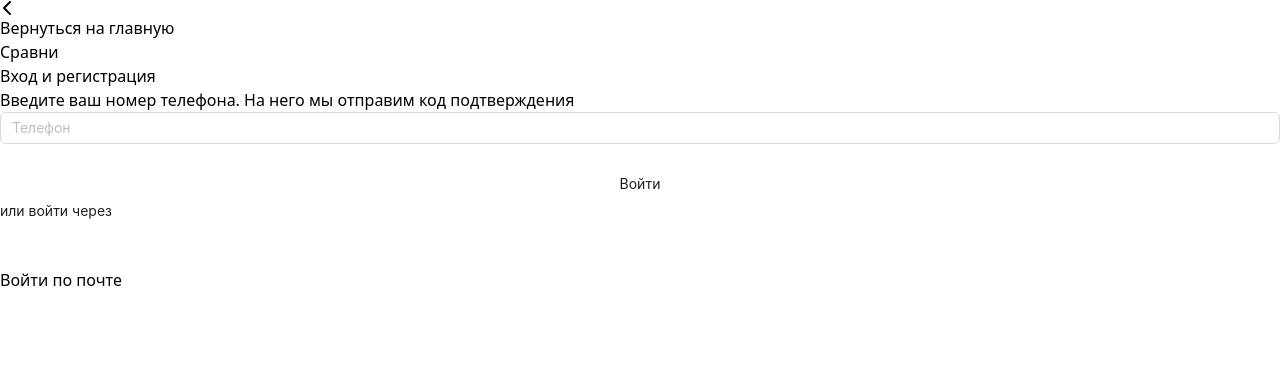
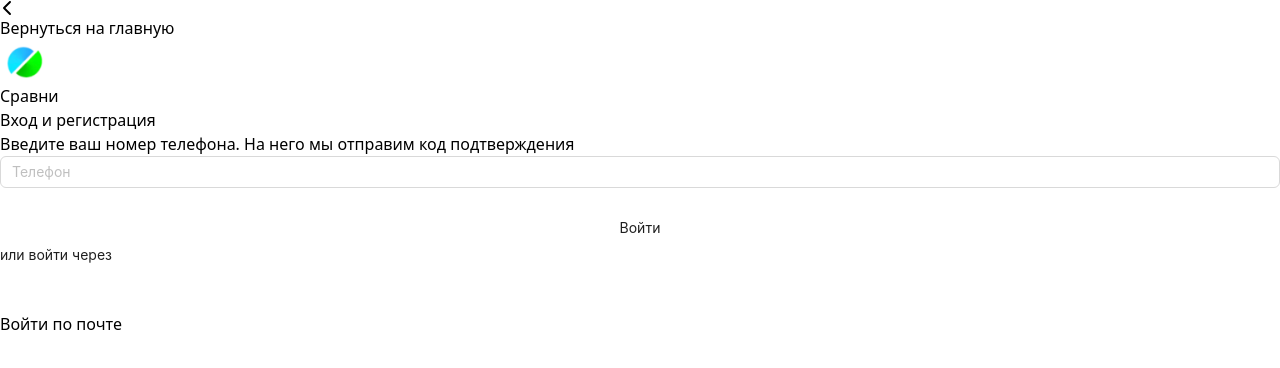
Before and after one commit to UlugbekRaxmonovv/Musobaqa, a React (Vite) app: page / in a window 1280 px wide. Shown: the top 368 px of the page. Built offline with nearby package versions, Linux system fonts and the light colour scheme.

Commit message:
Login update

```diff
--- a/src/pages/Login/Login.jsx
+++ b/src/pages/Login/Login.jsx
@@ -6,6 +6,7 @@ import toast from "react-hot-toast";
 import axios from "../../api/index";
 import { MdEmail } from "react-icons/md";
 import { FaChevronLeft } from "react-icons/fa6";
+import rasm from  '../../assets/images/lo1.png'
 
 const Login = () => {
   const navigate = useNavigate();
@@ -54,13 +55,11 @@ const Login = () => {
           <div className="w-full max-w-[320px] bg-white rounded-[20px] shadow-2xl">
             <div className="flex items-center justify-center border-b border-gray-100 py-4 bg-white rounded-t-[20px]">
               <div className="flex items-center">
-                <div className="w-6 h-6 relative rounded-full overflow-hidden rotate-45">
-                  <div className="absolute inset-0 w-1/2 h-full bg-gradient-to-br from-cyan-400 to-blue-500"></div>
-                  <div className="absolute inset-0 w-1/2 h-full left-1/2 bg-gradient-to-bl from-lime-400 to-green-500"></div>
-                </div>
-                <span className="ml-2 text-xl font-bold text-gray-900">
+             <img width={50} height={50} src={rasm} alt="" />
+                <span className=" text-xl font-bold text-gray-900">
                   Сравни
                 </span>
+
               </div>
             </div>
 
```
Also changed, not shown: src/assets/images/lo1.png (added).
